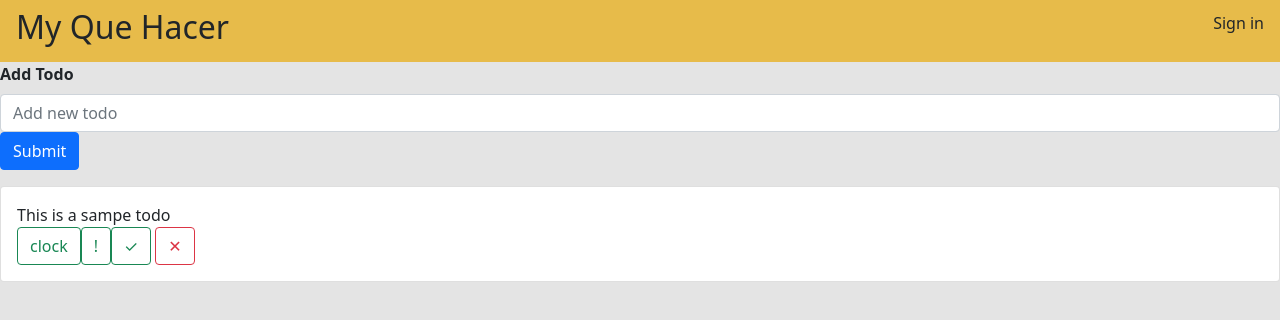
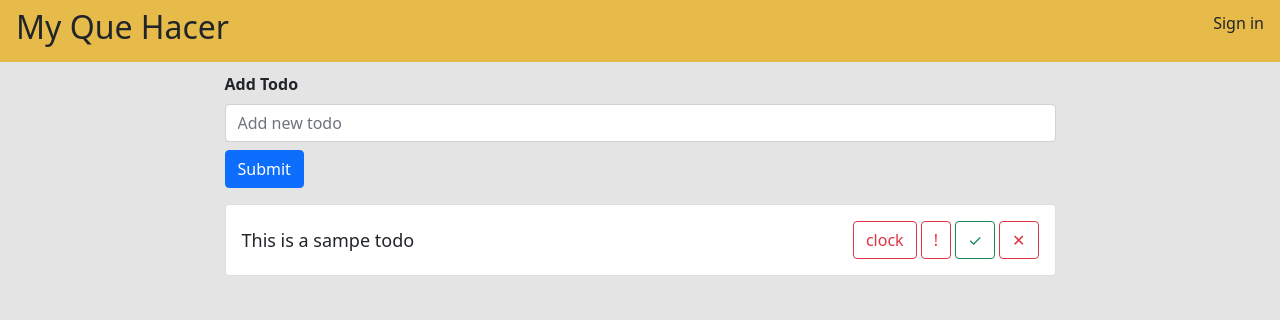
Before and after one commit to reneey30/my-que-hacer-frontend, a React (Create React App) app: page / in a window 1280 px wide. Shown: the top 320 px of the page. Built offline with nearby package versions, Linux system fonts and the light colour scheme.

Commit message:
style todolist and AddToDo

```diff
--- a/src/App.css
+++ b/src/App.css
@@ -9,3 +9,12 @@ nav {
   background-color: #E7BB4A;
   padding: 16px;
 }
+.todo {
+  align-items: center;
+  display: flex;
+  font-size: 18px;
+  justify-content: space-between;
+}
+.container {
+  margin: 10px;
+}
--- a/src/App.js
+++ b/src/App.js
@@ -1,24 +1,27 @@
 import { useState } from "react";
-import './App.css';
+import "./App.css";
 
-import AddTodo from './components/AddTodo';
-import Nav from './components/Nav';
-import TodoList from './components/TodoList';
-
+import AddTodo from "./components/AddTodo";
+import Nav from "./components/Nav";
+import TodoList from "./components/TodoList";
 
 function App() {
   const [todos, setTodos] = useState([
     {
       text: "This is a sampe todo",
-      isDone: false
-    }
+      isDone: false,
+    },
   ]);
 
   return (
-    <div className='main'>
-      <Nav/>
-      <AddTodo todos={todos} setTodos={setTodos}/>
-      <TodoList  todos={todos} setTodos={setTodos}/>
+    <div className="main">
+      <Nav />
+      <div className="container">
+        <div className="row justify-content-md-center">
+          <AddTodo todos={todos} setTodos={setTodos} />
+          <TodoList todos={todos} setTodos={setTodos} />
+        </div>
+      </div>
     </div>
   );
 }
--- a/src/components/AddTodo.js
+++ b/src/components/AddTodo.js
@@ -24,10 +24,10 @@ function AddTodo({ todos, setTodos }) {
     };
 
     return (
-      <Form onSubmit={handleSubmit}>
+      <Form className="col-9" onSubmit={handleSubmit}>
       <Form.Group>
         <Form.Label><b>Add Todo</b></Form.Label>
-        <Form.Control type="text" className="input" value={value} onChange={e => setValue(e.target.value)} placeholder="Add new todo" />
+        <Form.Control type="text" className="input mb-2" value={value} onChange={e => setValue(e.target.value)} placeholder="Add new todo" />
       </Form.Group>
       <Button variant="primary mb-3" type="submit">
         Submit
--- a/src/components/TodoList.js
+++ b/src/components/TodoList.js
@@ -10,10 +10,10 @@ function Todo({ todo, index, markTodo, removeTodo }) {
       >
         <span style={{ textDecoration: todo.isDone ? "line-through" : "" }}>{todo.text}</span>
         <div>
-            <Button variant="outline-success" onClick={() => markTodo(index)}>clock</Button>
-            <Button variant="outline-success" onClick={() => markTodo(index)}>!</Button>
-          <Button variant="outline-success" onClick={() => markTodo(index)}>✓</Button>{' '}
-          <Button variant="outline-danger" onClick={() => removeTodo(index)}>✕</Button>
+          <Button variant="outline-danger" className="ms-1" onClick={() => markTodo(index)}>clock</Button>
+          <Button variant="outline-danger" className="ms-1" onClick={() => markTodo(index)}>!</Button>
+          <Button variant="outline-success" className="ms-1" onClick={() => markTodo(index)}>✓</Button>
+          <Button variant="outline-danger" className="ms-1" onClick={() => removeTodo(index)}>✕</Button>
         </div>
       </div>
     );
@@ -36,7 +36,7 @@ function TodoList({ todos, setTodos }) {
       };
 
     return (
-        <div>
+        <div className='col-9'>
         {todos.map((todo, index) => (
           <Card>
             <Card.Body>
```
